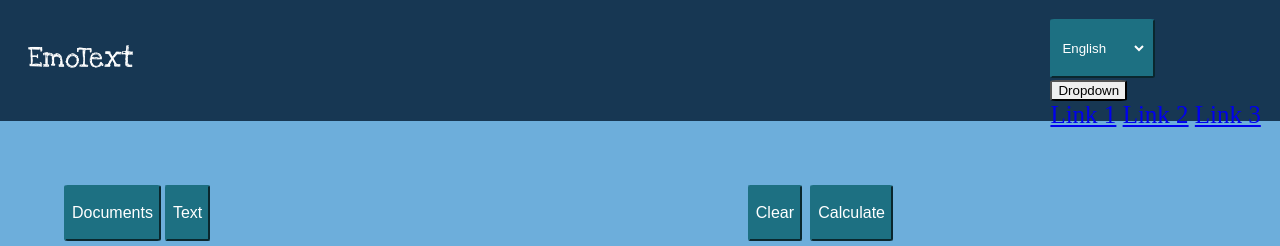
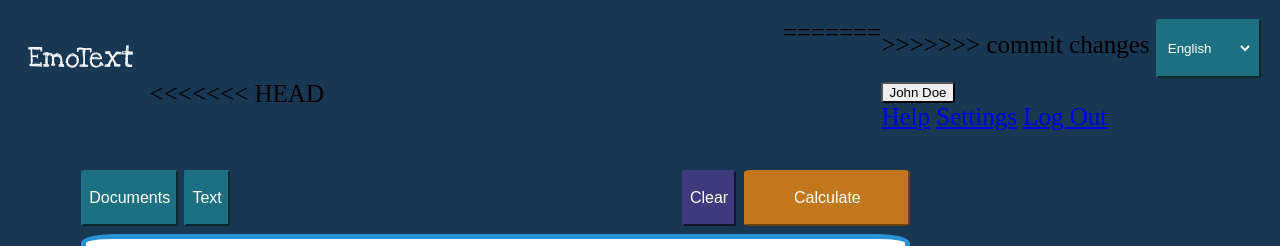
Before and after one commit to ksoloway/SDHacks2019, a website: page views/index.html in a window 1280 px wide. Shown: the top 246 px of the page. Drawn offline with nearby package versions, Linux system fonts and the light colour scheme; files whose address does not match are found by name.

Commit message:
commit changes

```diff
--- a/public/styles/index.css
+++ b/public/styles/index.css
@@ -81,8 +81,8 @@ hr {
 
 .Clear-Button {
   float: right;
-  background-color: #1D7082;
-  border-color: #1D7082;
+  background-color: #3F3A7D;
+  border-color: #3F3A7D;
   color: #ffffff;
   margin-right: 1%;
   border-radius: 4%;
@@ -90,10 +90,11 @@ hr {
 
 .Calculate-Button {
   float: right;
-  background-color: #1D7082;
-  border-color: #1D7082;
+  background-color: #C3771D;
+  border-color: #C3771D;
   color: #ffffff;
   border-radius: 4%;
+  width: 20%;
 }
 
 .Button-Design {
--- a/views/index.html
+++ b/views/index.html
@@ -9,7 +9,11 @@
   <div class="header">
     <div class="Header-Buttons">
       <a href="#"><img src="EmoText1.png" class="logo" alt="Logo"></a>
+<<<<<<< HEAD
       <div class="Nav-Buttons" style=float:right>
+=======
+      <div class="Nav-Buttons" style=float: right>
+>>>>>>> commit changes
         <a href="#"><button class="Button-Design">
           <select>
             <option value="English">English</option>
@@ -22,11 +26,11 @@
           </button>
         </a>
         <div class="dropdown">
-          <button onclick="myFunction()" class="dropbtn">Dropdown</button>
+          <button onclick="myFunction()" class="dropbtn">John Doe</button>
             <div id="myDropdown" class="dropdown-content">
-              <a href="#">Link 1</a>
-              <a href="#">Link 2</a>
-              <a href="#">Link 3</a>
+              <a href="#">Help</a>
+              <a href="#">Settings</a>
+              <a href="#">Log Out</a>
             </div>
         </div>
       <!--  <a href="#"><button class="Button-Design"><p>John Doe</p></button></a> -->
```
